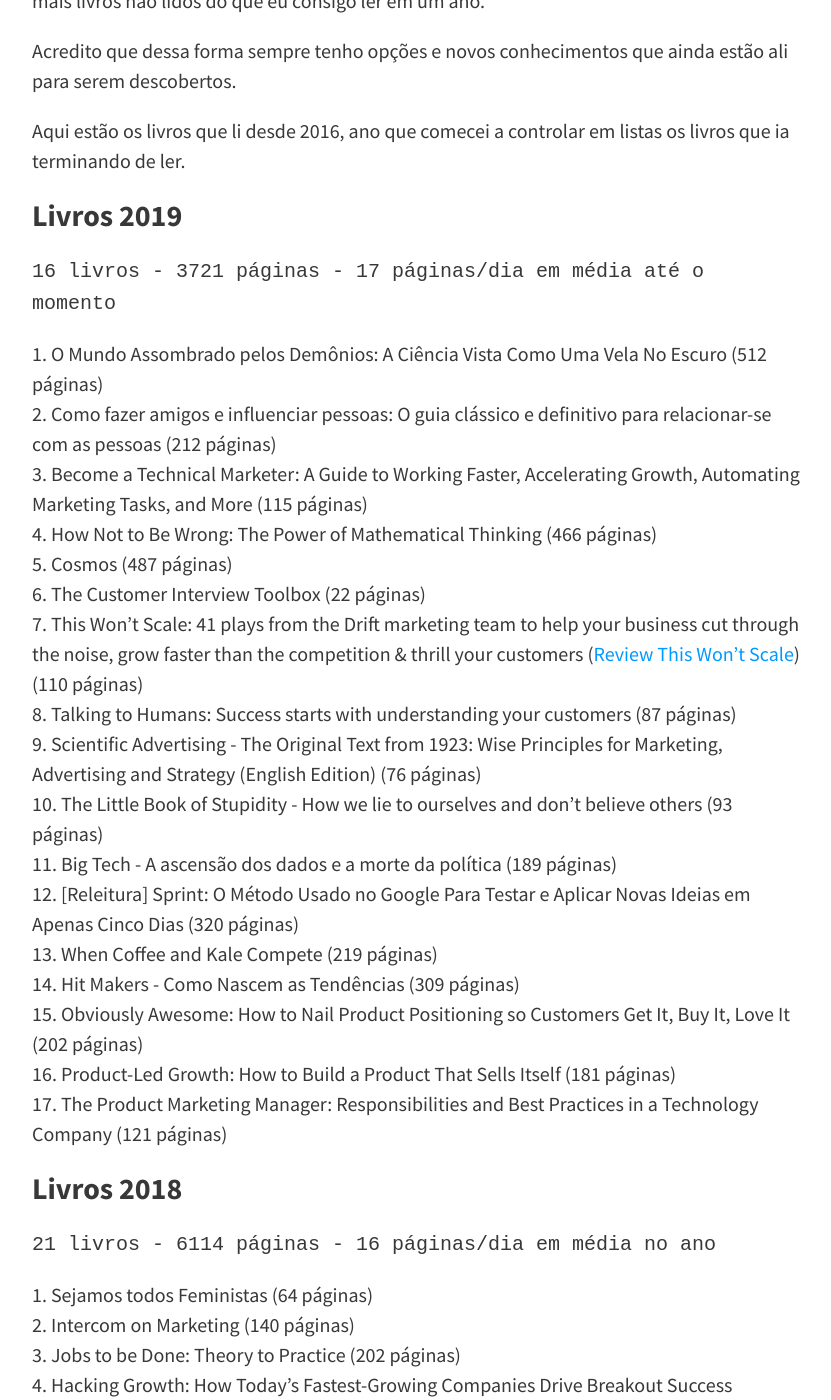
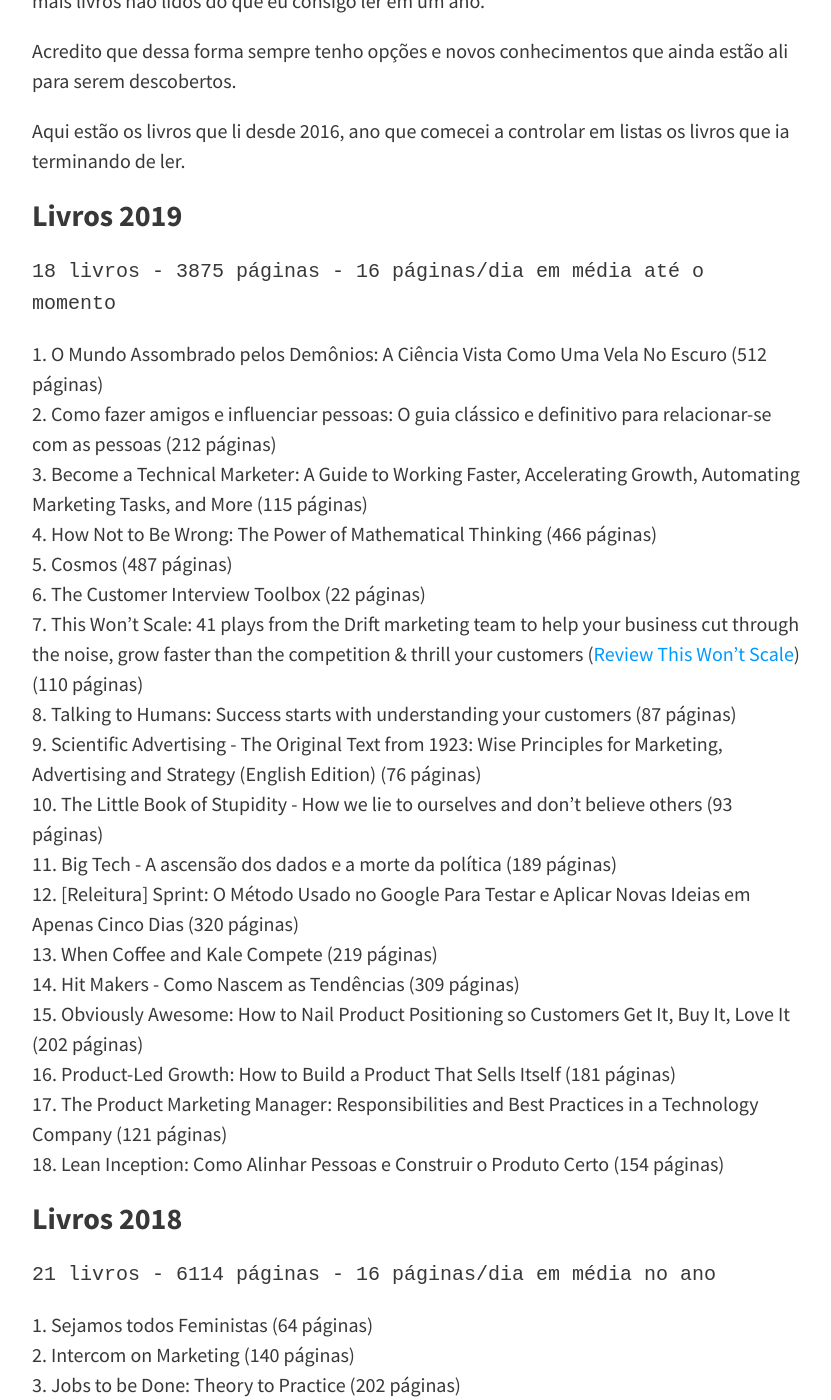
Before and after one commit to felipecbarbosa/felipecbarbosa.github.io, a Jekyll site: the page built from leituras.md, in a window 1280 px wide and 1400 px high, scrolled down 473 px. Shown: the whole window, without its empty margins (224-1055 px from the left). Built offline with Jekyll 4.4.1, drawn with Linux system fonts in a browser that asks for light colours; nearby versions of some CDN libraries; comment, search, counter and statistics services are not loaded.

Commit message:
Added Lean Inception to leituras

````diff
--- a/leituras.md
+++ b/leituras.md
@@ -13,7 +13,7 @@ Acredito que dessa forma sempre tenho opções e novos conhecimentos que ainda e
 Aqui estão os livros que li desde 2016, ano que comecei a controlar em listas os livros que ia terminando de ler.
 
 ### Livros 2019
-```16 livros - 3721 páginas - 17 páginas/dia em média até o momento```
+```18 livros - 3875 páginas - 16 páginas/dia em média até o momento```
 1. O Mundo Assombrado pelos Demônios: A Ciência Vista Como Uma Vela No Escuro (512 páginas)
 2. Como fazer amigos e influenciar pessoas: O guia clássico e definitivo para relacionar-se com as pessoas (212 páginas)
 3. Become a Technical Marketer: A Guide to Working Faster, Accelerating Growth, Automating Marketing Tasks, and More (115 páginas)
@@ -31,6 +31,7 @@ Aqui estão os livros que li desde 2016, ano que comecei a controlar em listas o
 15. Obviously Awesome: How to Nail Product Positioning so Customers Get It, Buy It, Love It (202 páginas)
 16. Product-Led Growth: How to Build a Product That Sells Itself (181 páginas)
 17. The Product Marketing Manager: Responsibilities and Best Practices in a Technology Company (121 páginas)
+18. Lean Inception: Como Alinhar Pessoas e Construir o Produto Certo (154 páginas)
 
 ### Livros 2018
 ```21 livros - 6114 páginas - 16 páginas/dia em média no ano```
````
